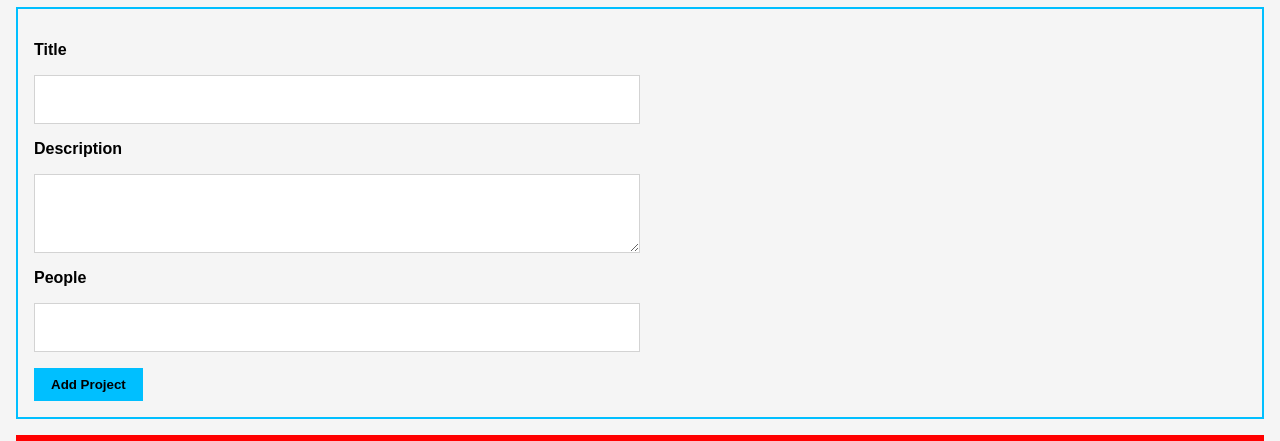
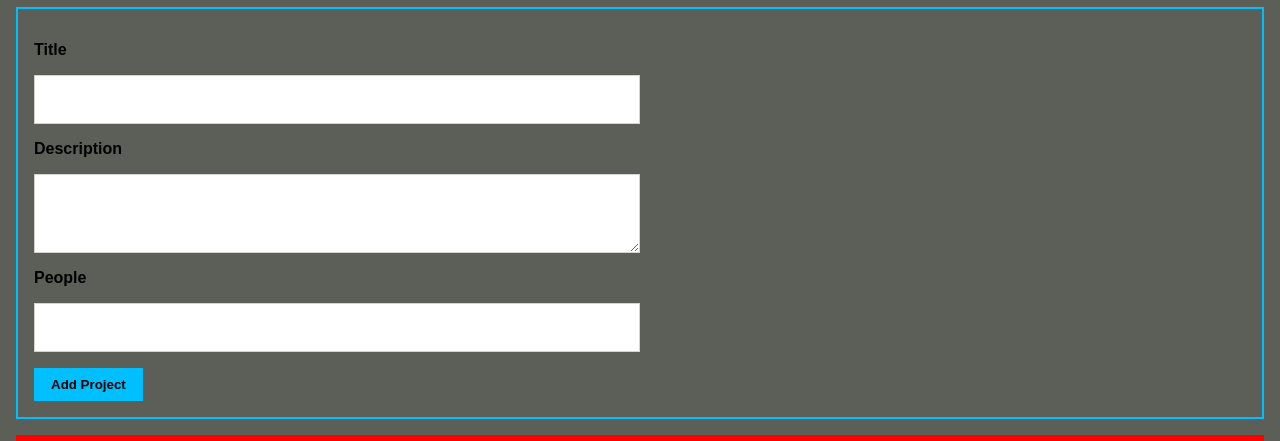
Before and after one commit to jmorales113/Project-Manager, a website built with webpack: page index.html in a window 1280 px wide. Shown: the part 73-514 px from the top of the page. Built offline with nearby package versions, Linux system fonts and the light colour scheme.

Commit message:
Changed background

```diff
--- a/app.css
+++ b/app.css
@@ -8,7 +8,7 @@ html {
 
 body {
     margin: 0;
-    background-color: whitesmoke
+    background-color: #5c5f58
 }
 
 #header h1 {
@@ -39,7 +39,7 @@ input:focus, textarea:focus {
     outline: none;
     border-color: lightskyblue;
     border: 1px solid lightskyblue;
-    box-shadow: 0 0 3px lightskyblue
+    box-shadow: 0 0 10px lightskyblue
 }
 
 button {
@@ -61,7 +61,7 @@ button:hover, button:active {
     margin: 1rem;
     padding: 1rem;
     border: 2px solid deepskyblue;
-    background: whitesmoke
+    background:#5c5f58
 }
 
 .projects {
```
